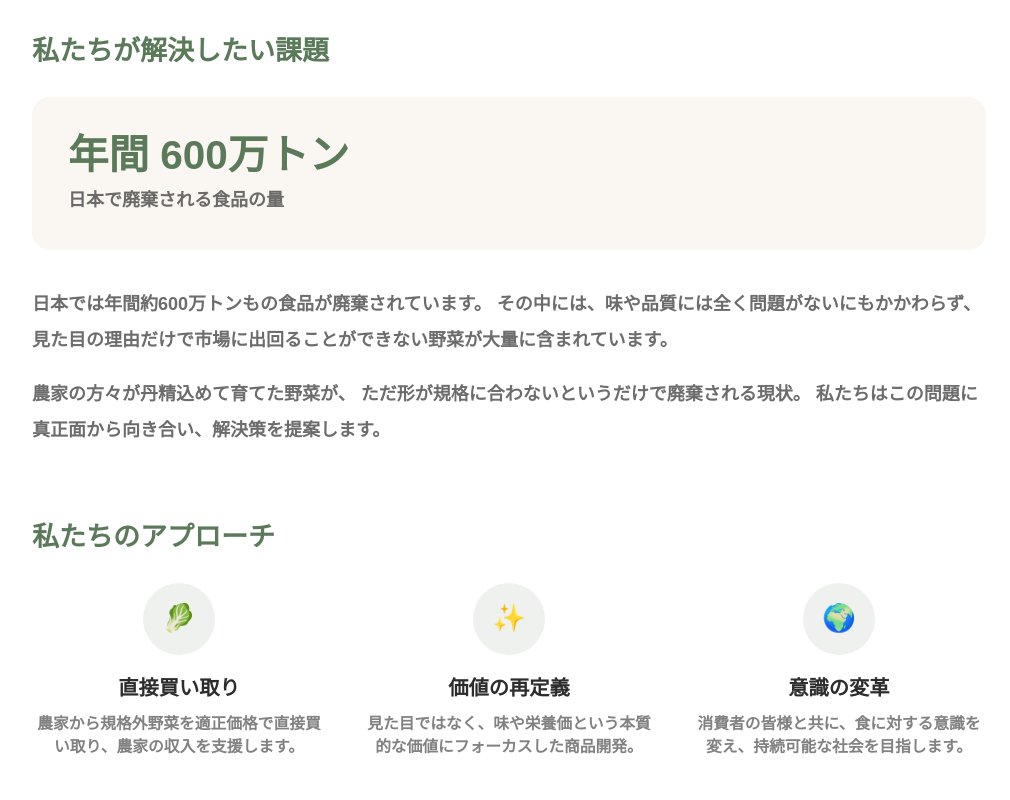
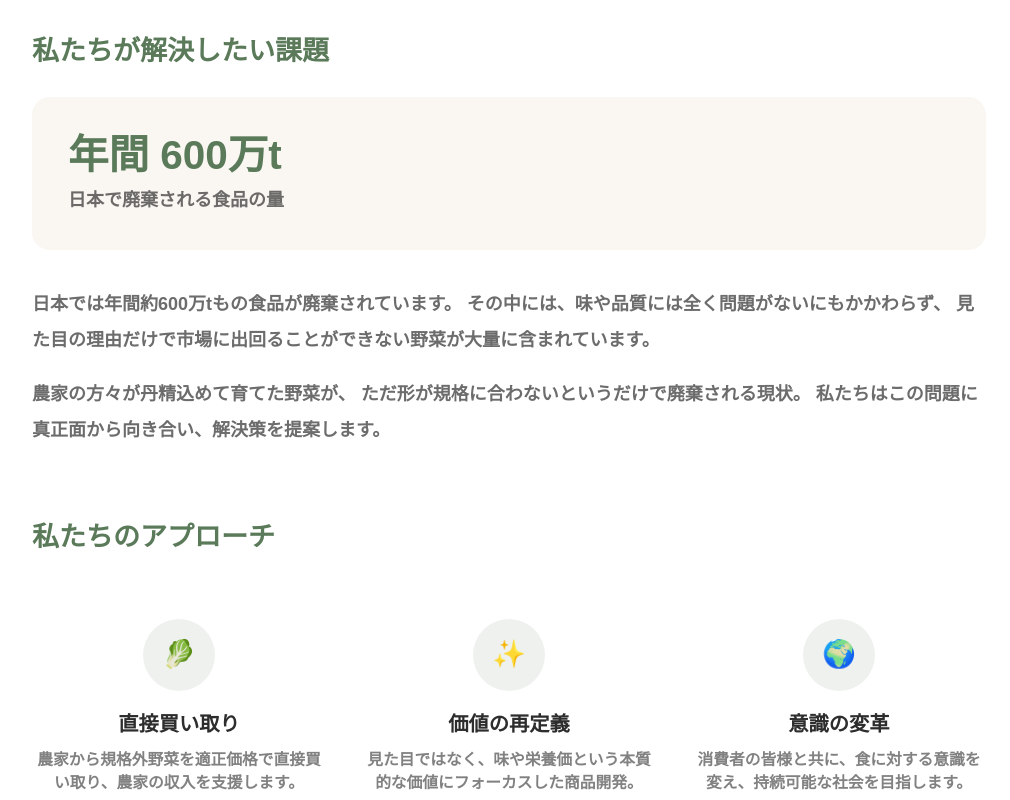
Before and after one commit to ST1105/IMPERFECT-VEGGIES, a Next.js app: page /about in a window 1280 px wide. Shown: the part 900-1700 px from the top of the page, without its empty margins (131-1141 px from the left). Built offline with nearby package versions, Linux system fonts and the light colour scheme; a web font is replaced by a local one.

Commit message:
モバイル版での、細かい改行の改善

```diff
--- a/app/about/page.tsx
+++ b/app/about/page.tsx
@@ -18,10 +18,10 @@ export default function About() {
       {/* キャッチコピー */}
       <section className="py-16 bg-white">
         <div className="max-w-4xl mx-auto px-6 text-center">
-          <h2 className="text-4xl md:text-6xl font-klee leading-tight mb-8">
-            「もったいない」を
+          <h2 className="text-3xl sm:text-4xl md:text-6xl font-klee leading-tight mb-8">
+            <span className="inline-block">「もったいない」を</span>
             <br />
-            <span className="text-green-primary">「おいしい」に。</span>
+            <span className="inline-block text-green-primary">「おいしい」に。</span>
           </h2>
         </div>
       </section>
@@ -41,11 +41,14 @@ export default function About() {
           <div className="mb-16">
             <h2 className="text-2xl font-klee text-green-primary mb-6">私たちが解決したい課題</h2>
             <div className="bg-beige/50 rounded-2xl p-8 mb-8">
-              <p className="text-4xl font-klee text-green-primary mb-2">年間 600万トン</p>
+              <p className="text-3xl sm:text-4xl font-klee text-green-primary mb-2">
+                <span className="inline-block">年間</span>{" "}
+                <span className="inline-block">600万t</span>
+              </p>
               <p className="text-foreground/70">日本で廃棄される食品の量</p>
             </div>
             <p className="text-foreground/70 leading-loose">
-              日本では年間約600万トンもの食品が廃棄されています。
+              日本では年間約600万tもの食品が廃棄されています。
               その中には、味や品質には全く問題がないにもかかわらず、
               見た目の理由だけで市場に出回ることができない野菜が大量に含まれています。
             </p>
@@ -59,7 +62,7 @@ export default function About() {
           <div className="mb-16">
             <h2 className="text-2xl font-klee text-green-primary mb-6">私たちのアプローチ</h2>
             <div className="grid md:grid-cols-3 gap-8">
-              <div className="text-center">
+              <div className="text-center md:pt-8">
                 <div className="w-16 h-16 bg-green-primary/10 rounded-full flex items-center justify-center mx-auto mb-4">
                   <span className="text-2xl">🥬</span>
                 </div>
@@ -68,7 +71,7 @@ export default function About() {
                   農家から規格外野菜を適正価格で直接買い取り、農家の収入を支援します。
                 </p>
               </div>
-              <div className="text-center">
+              <div className="text-center md:pt-8">
                 <div className="w-16 h-16 bg-green-primary/10 rounded-full flex items-center justify-center mx-auto mb-4">
                   <span className="text-2xl">✨</span>
                 </div>
@@ -77,7 +80,7 @@ export default function About() {
                   見た目ではなく、味や栄養価という本質的な価値にフォーカスした商品開発。
                 </p>
               </div>
-              <div className="text-center">
+              <div className="text-center md:pt-8">
                 <div className="w-16 h-16 bg-green-primary/10 rounded-full flex items-center justify-center mx-auto mb-4">
                   <span className="text-2xl">🌍</span>
                 </div>
--- a/app/components/NewsSection.tsx
+++ b/app/components/NewsSection.tsx
@@ -21,12 +21,14 @@ const newsItems = [
 type NewsSectionProps = {
   showTitle?: boolean;
   maxItems?: number;
+  mobileMaxItems?: number;
   className?: string;
 };
 
 export default function NewsSection({
   showTitle = true,
   maxItems = 3,
+  mobileMaxItems = 1,
   className = "",
 }: NewsSectionProps) {
   const displayItems = newsItems.slice(0, maxItems);
@@ -49,7 +51,7 @@ export default function NewsSection({
           <Link
             key={index}
             href={item.href}
-            className="block bg-beige/30 rounded-xl p-6 hover:bg-beige/50 transition-colors"
+            className={`block bg-beige/30 rounded-xl p-6 hover:bg-beige/50 transition-colors ${index >= mobileMaxItems ? "hidden md:block" : ""}`}
           >
             <div className="flex items-start justify-between gap-4">
               <div>
--- a/app/page.tsx
+++ b/app/page.tsx
@@ -125,7 +125,7 @@ export default function Home() {
             ].map((product, index) => (
               <div
                 key={index}
-                className="bg-white rounded-2xl p-8 hover:shadow-lg transition-shadow"
+                className={`bg-white rounded-2xl p-8 hover:shadow-lg transition-shadow ${index > 0 ? "hidden md:block" : ""}`}
               >
                 <div className="bg-beige rounded-xl aspect-square mb-6 flex items-center justify-center">
                   <div className="text-center text-green-primary/40">
```
